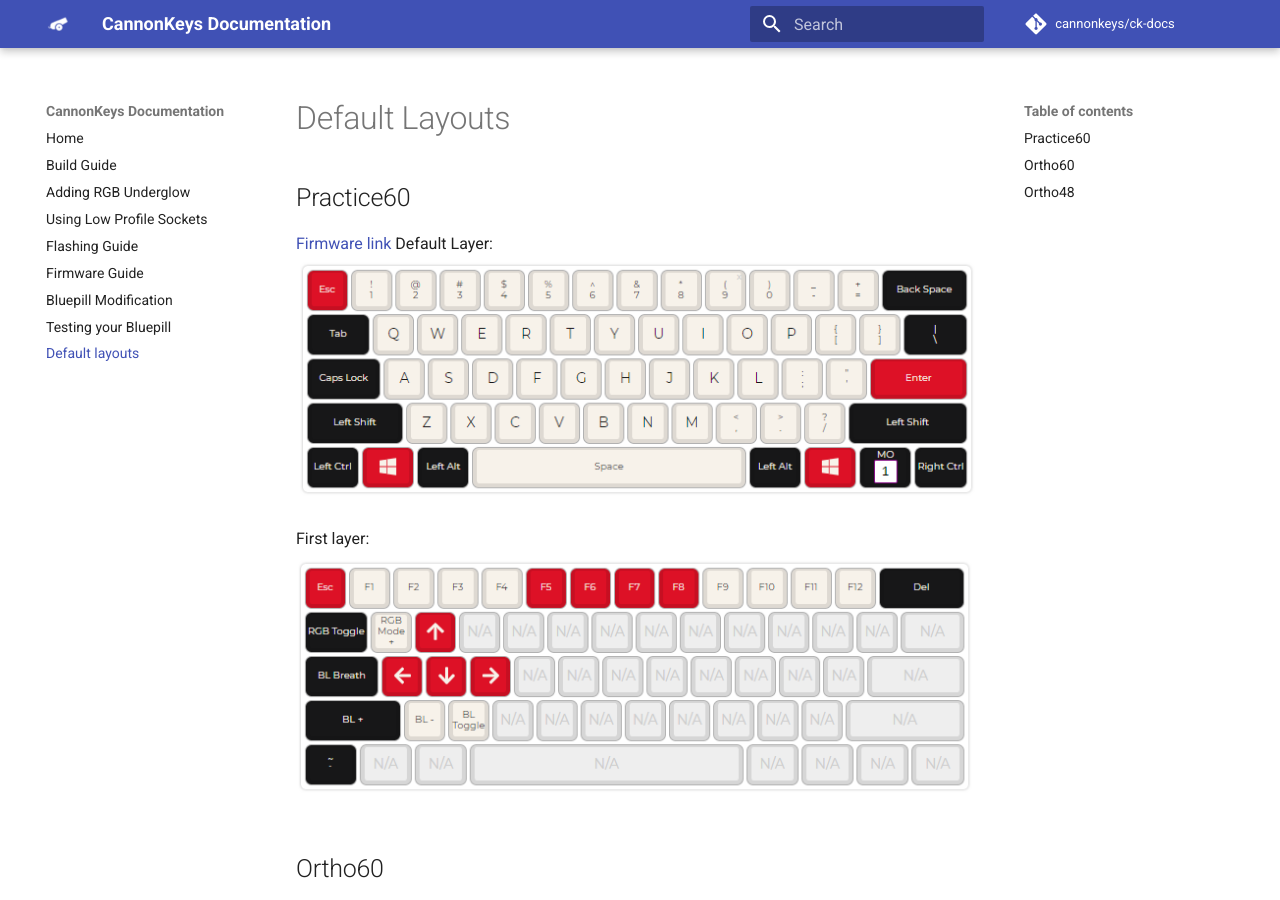
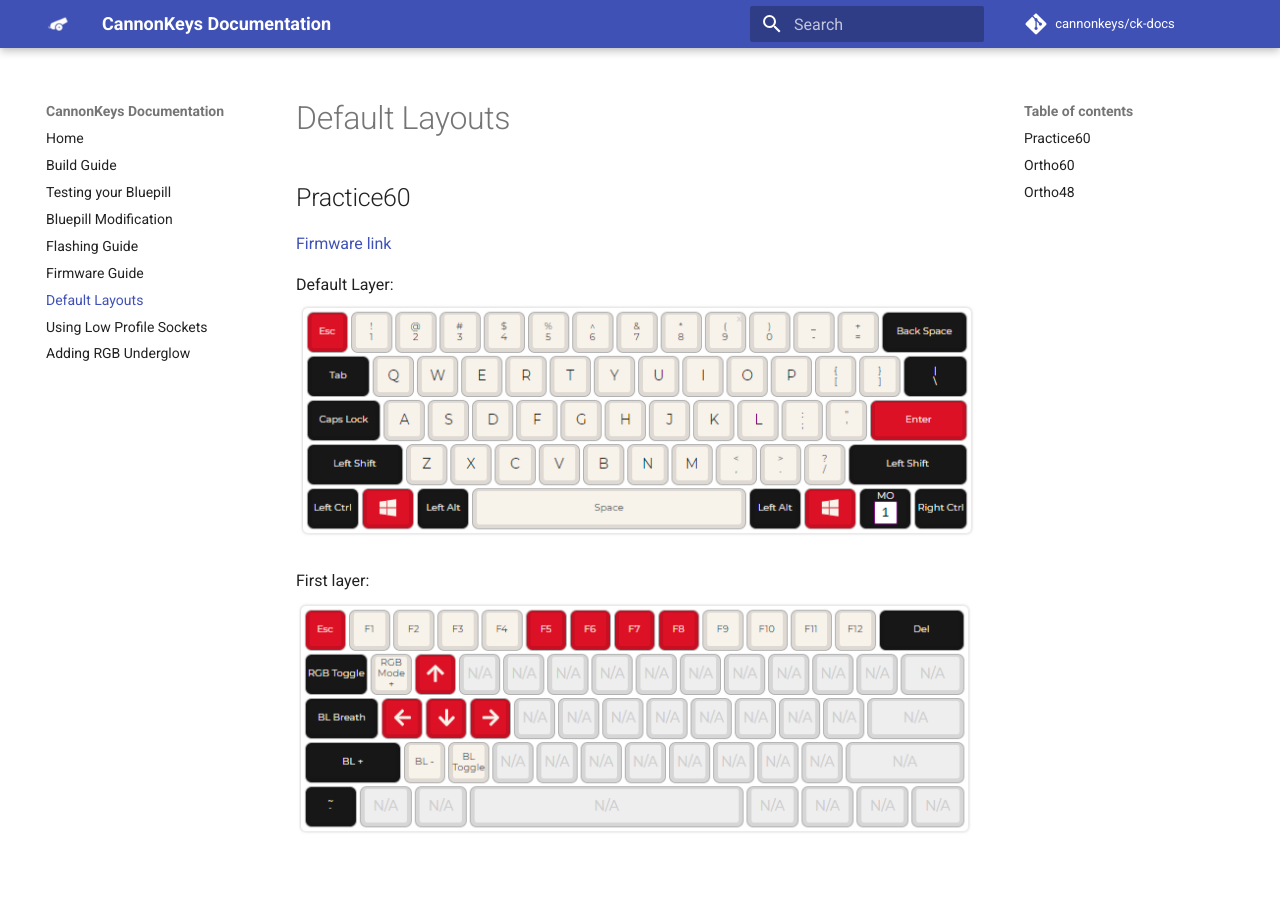
Before and after one commit to cannonkeys/ck-docs, an MkDocs documentation site: the page built from docs/default-layouts.md, in a window 1280 px wide and 900 px high. Built offline with MkDocs 1.6.1 and Material for MkDocs 9.7.7, drawn with Linux system fonts in a browser that asks for light colours; comment, search, counter and statistics services are not loaded.

Commit message:
Update ordering

```diff
--- a/docs/default-layouts.md
+++ b/docs/default-layouts.md
@@ -2,6 +2,7 @@
 
 ## Practice60
 [Firmware link](assets/cannonkeys_practice60_default.bin)
+
 Default Layer:
 ![](images/practice60/layer0.PNG)
 
--- a/mkdocs.yml
+++ b/mkdocs.yml
@@ -10,13 +10,13 @@ markdown_extensions:
 nav:
   - Home: index.md
   - Build Guide: bluepill-build.md
-  - Adding RGB Underglow: rgb_underglow.md
-  - Using Low Profile Sockets: sockets.md
+  - Testing your Bluepill: bluepill-test.md
+  - Bluepill Modification: bluepill-mod.md
   - Flashing Guide: flashing.md
   - Firmware Guide: firmware.md
-  - Bluepill Modification: bluepill-mod.md
-  - Testing your Bluepill: bluepill-test.md
-  - Default layouts: default-layouts.md
+  - Default Layouts: default-layouts.md
+  - Using Low Profile Sockets: sockets.md
+  - Adding RGB Underglow: rgb_underglow.md
 
 extra:
   social:
```
